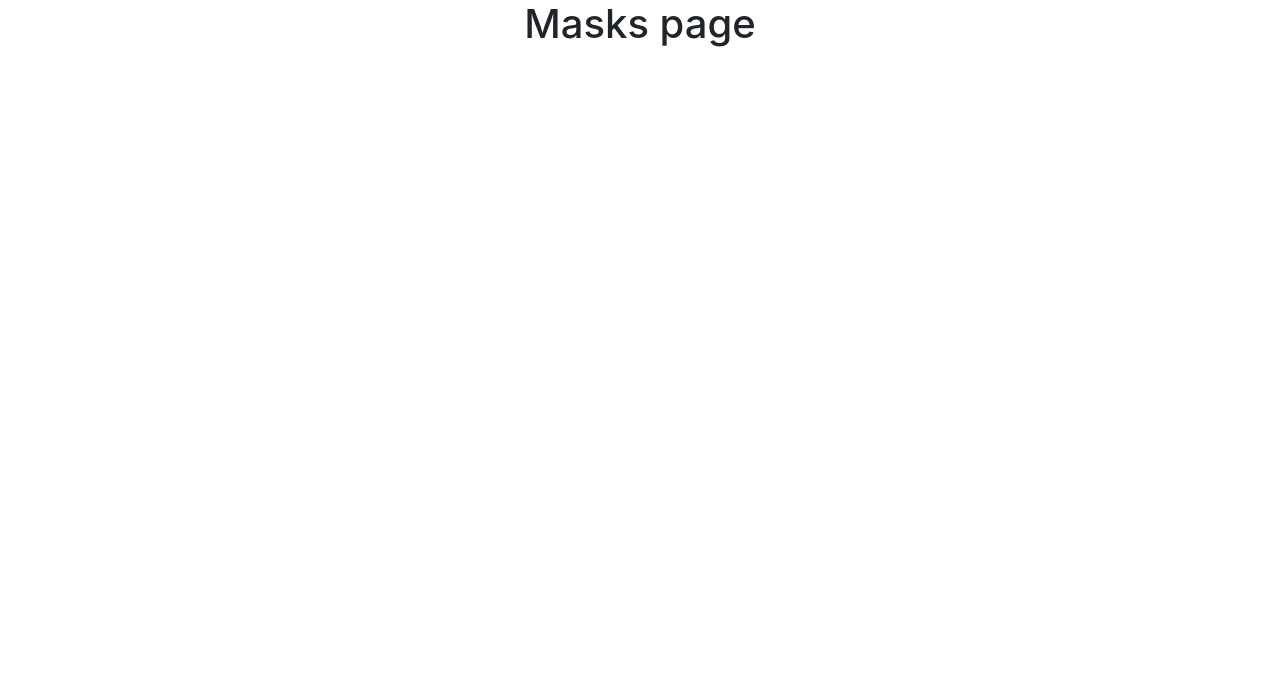
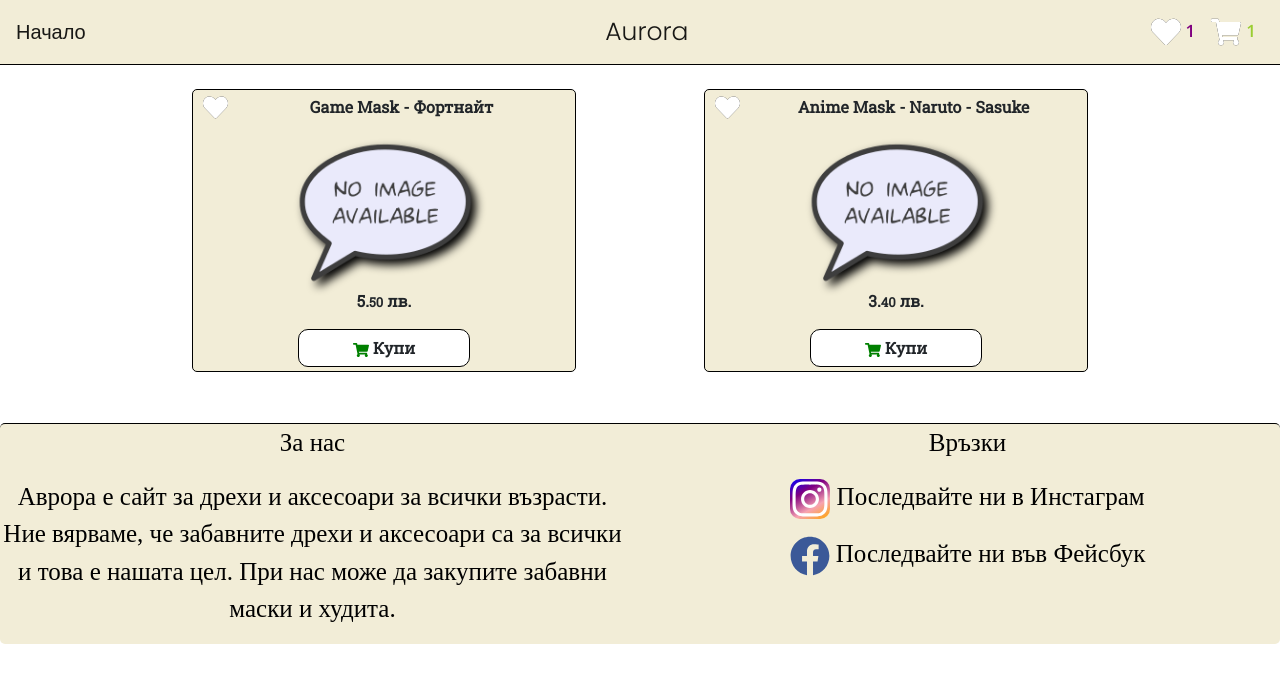
Before and after one commit to MartinYordanov374/WebStore-FullStack-Mockup, a React (Create React App) app: page /Masks in a window 1280 px wide. Shown: the top 682 px of the page. Built offline with nearby package versions, Linux system fonts and the light colour scheme; a web font is replaced by a local one.

Commit message:
Did the masks page

```diff
--- a/src/Components/MasksPage.js
+++ b/src/Components/MasksPage.js
@@ -1,9 +1,51 @@
 import React from 'react'
+import Navbar from './Header'
+import Footer from './Footer'
+import {FaShoppingCart, FaHeart} from 'react-icons/fa'
+import {Button} from 'react-bootstrap'
 
+import MissingImage from './Images/noImage.png'
+import {store} from './store'
+import $ from 'jquery'
 export default function MasksPage() {
+    const masksList=[
+        {
+            name: 'Game Mask - Фортнайт',
+            image: MissingImage,
+            price: 5,
+            cents: 50
+        },
+        {
+            name: 'Anime Mask - Naruto - Sasuke',
+            image: MissingImage,
+            price: 3,
+            cents: 40
+        },
+
+    ]
+    const addToWishlist=(id)=>{
+        store.dispatch({type: 'addToFavorites', id: id})
+        $('#'+id).css('color', 'purple')
+    }
+    const addToCart=(id)=>{
+        store.dispatch({type: 'addToCart', id:id})
+    }
     return (
+
         <div>
-            <h1>Masks page</h1>
+            <Navbar></Navbar>
+            <div className='products'>
+                {masksList.map((mask, index)=>
+                <div className='hoodieWrapper'>
+                    <p className='hoodieName'><FaHeart onClick={()=>addToWishlist(index)}id={index} className='addFaves' size={25}/><strong>{mask.name}</strong> </p>
+                    <img className='hoodieImage' src={mask.image}></img>
+                    <div className='purchaseField'>
+                        <p><strong>{mask.price}.<span className='priceCents'>{mask.cents}</span> лв.</strong></p>
+                        <Button className='buyHoodieButton' variant='warning' onClick={()=>addToCart(index)}><span className='buyIcon'><FaShoppingCart></FaShoppingCart></span> <strong>Купи</strong></Button>
+                    </div>
+                </div>)}
+            </div>
+            <Footer></Footer>
         </div>
     )
 }
```
Also changed, not shown: src/Components/Images/noImage.png (added).
